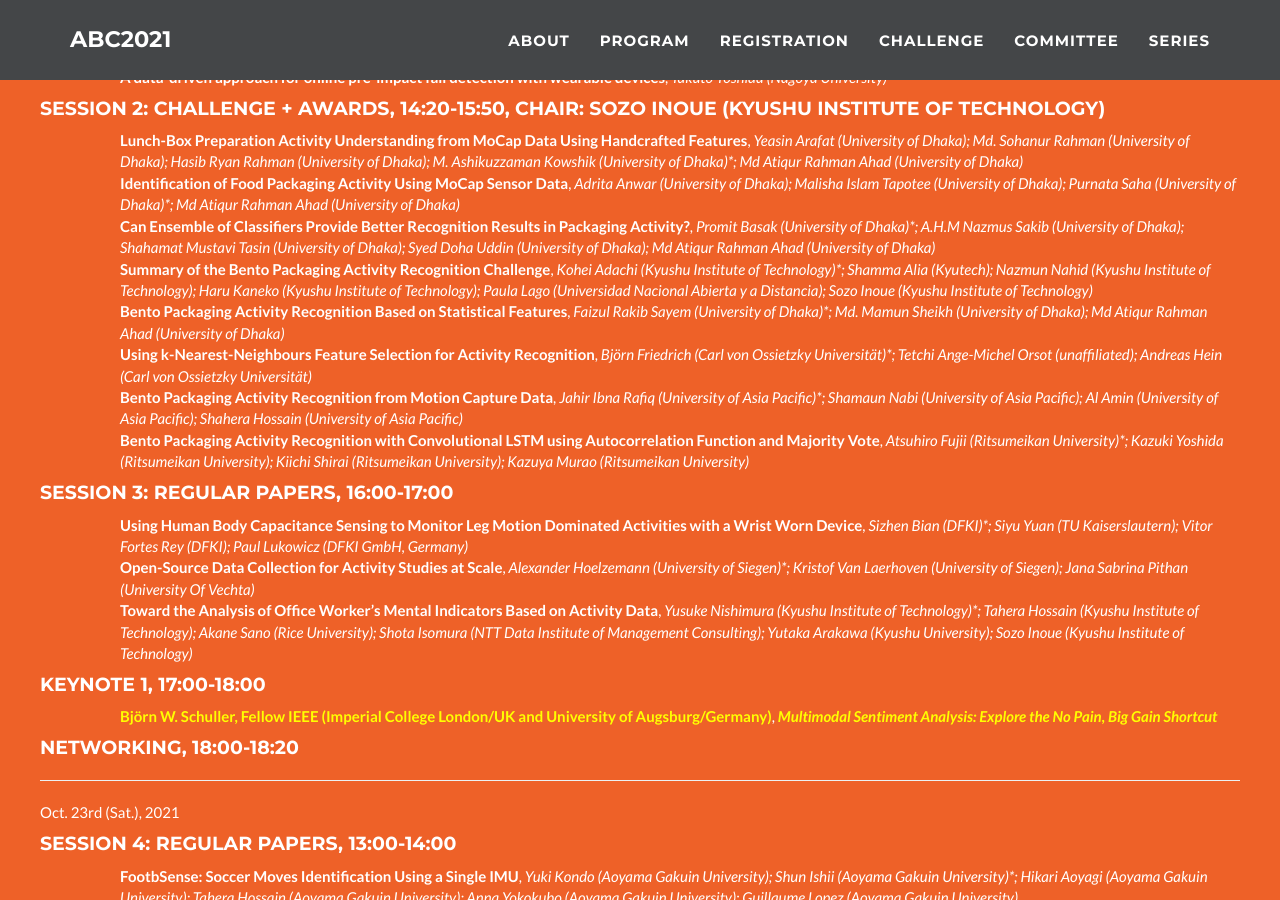
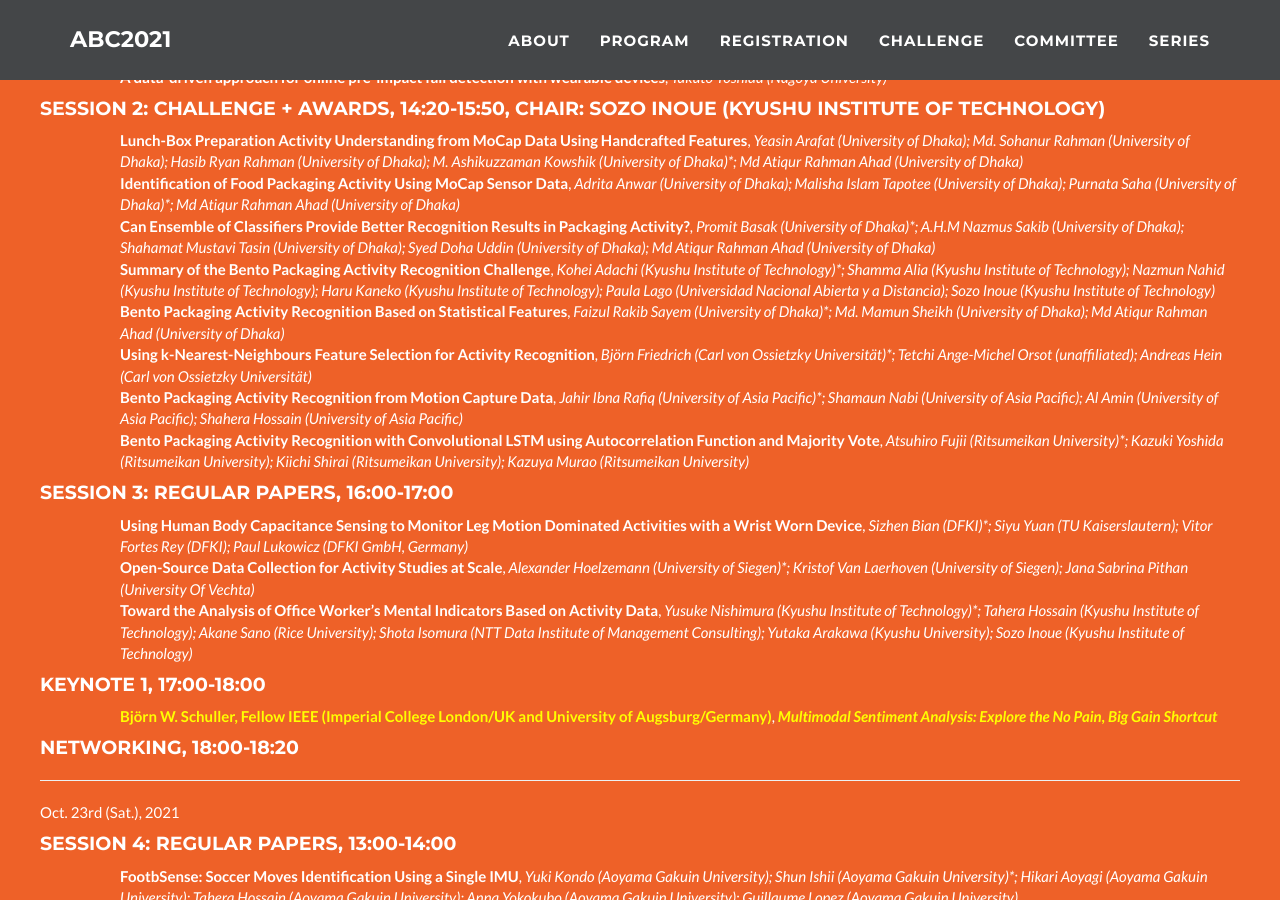
Before and after one commit to abc-research/abc-research.github.io, a Jekyll site: the page built from index.html, in a window 1280 px wide and 900 px high, scrolled down 4889 px. Built offline with Jekyll 4.4.1, drawn with Linux system fonts in a browser that asks for light colours.

Commit message:
Update _config.yml

```diff
--- a/_config.yml
+++ b/_config.yml
@@ -104,7 +104,7 @@ program:
           - title: "Can Ensemble of Classifiers Provide Better Recognition Results in Packaging Activity?"
             authors: "Promit Basak (University of Dhaka)*; A.H.M Nazmus Sakib (University of Dhaka); Shahamat Mustavi Tasin (University of Dhaka); Syed Doha Uddin (University of Dhaka); Md Atiqur Rahman Ahad (University of Dhaka)"
           - title: "Summary of the Bento Packaging Activity Recognition Challenge"
-            authors: Kohei Adachi (Kyushu Institute of Technology)*; Shamma Alia (Kyutech); Nazmun Nahid (Kyushu Institute of Technology); Haru Kaneko (Kyushu Institute of Technology); Paula Lago (Universidad Nacional Abierta y a Distancia); Sozo Inoue (Kyushu Institute of Technology)
+            authors: Kohei Adachi (Kyushu Institute of Technology)*; Shamma Alia (Kyushu Institute of Technology); Nazmun Nahid (Kyushu Institute of Technology); Haru Kaneko (Kyushu Institute of Technology); Paula Lago (Universidad Nacional Abierta y a Distancia); Sozo Inoue (Kyushu Institute of Technology)
           - title: "Bento Packaging Activity Recognition Based on Statistical Features"
             authors: "Faizul Rakib Sayem (University of Dhaka)*; Md. Mamun Sheikh (University of Dhaka); Md Atiqur Rahman Ahad (University of Dhaka)"
           - title: "Using k-Nearest-Neighbours Feature Selection for Activity Recognition"
```
